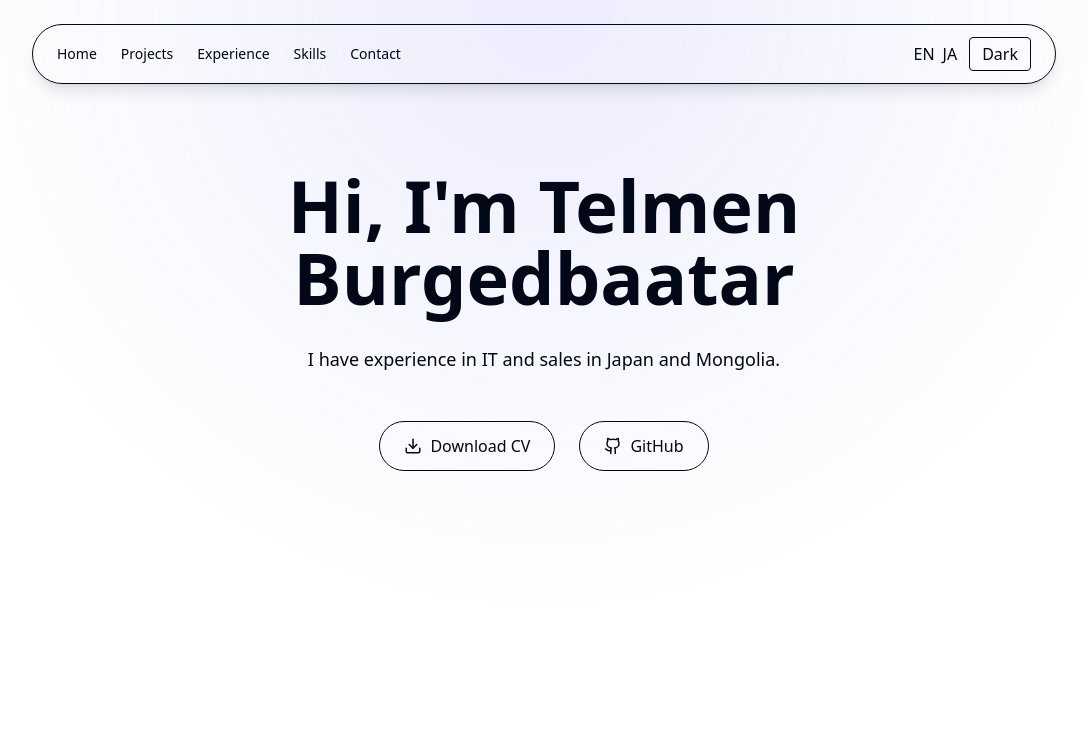
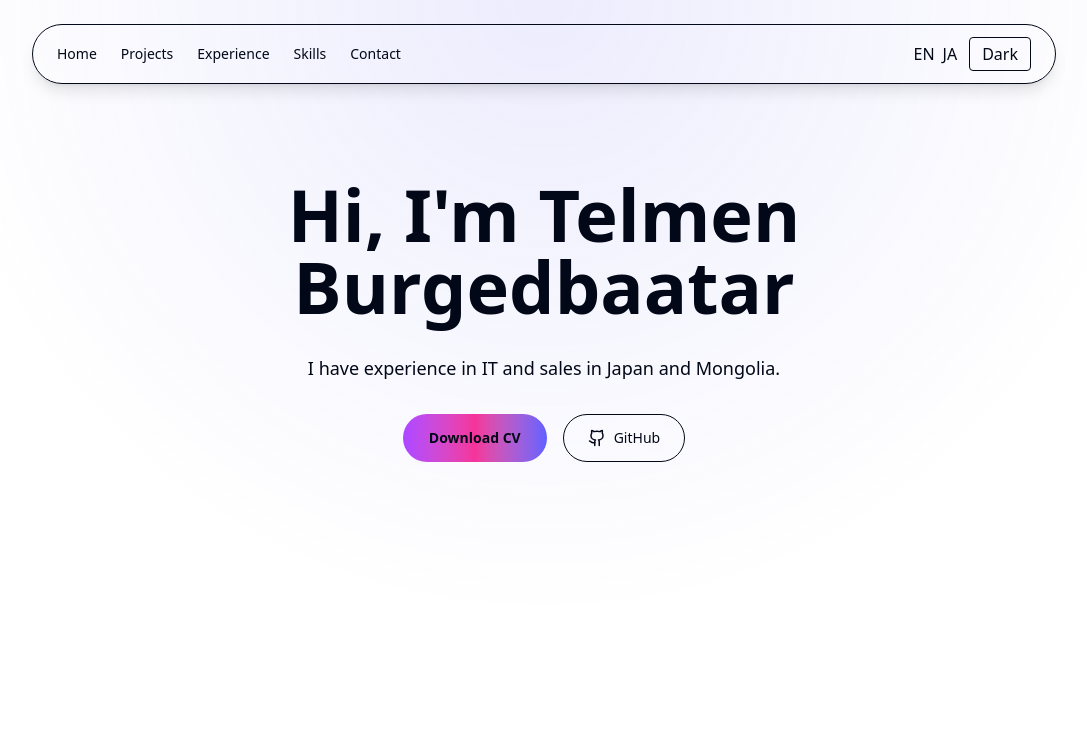
Before and after one commit to iAmSexyAndIknowIt01/portfolio, a Next.js app: page /en in a window 1280 px wide. Shown: the top 750 px of the page, without its empty margins (96-1183 px from the left). Built offline with nearby package versions, Linux system fonts and the light colour scheme.

Commit message:
buttons styled

```diff
--- a/components/CVButton.tsx
+++ b/components/CVButton.tsx
@@ -1,22 +1,28 @@
 "use client";
 
-import { useLocale } from "next-intl";
-import { Download } from "lucide-react";
-
 export default function CVButton() {
-  const locale = useLocale();
-
-  const cvPath =
-    locale === "ja" ? "/cv/cv-ja.pdf" : "/cv/cv-en.pdf";
-
   return (
     <a
-      href={cvPath}
+      href="/cv-en.html"
       download
-      className="inline-flex items-center gap-2 rounded-full border px-6 py-3 hover:bg-accent hover:text-white transition"
+      className="
+        relative inline-flex items-center justify-center
+        rounded-full p-0.5
+        bg-linear-to-r from-purple-500 via-pink-500 to-indigo-500
+        hover:scale-105 transition
+      "
     >
-      <Download size={18} />
-      Download CV
+      <span
+        className="
+          rounded-full bg-background
+          px-6 py-3 text-sm font-semibold
+          text-foreground
+          hover:bg-transparent hover:text-white
+          transition
+        "
+      >
+        Download CV
+      </span>
     </a>
   );
 }
--- a/components/GitHubButton.tsx
+++ b/components/GitHubButton.tsx
@@ -8,7 +8,15 @@ export default function GitHubButton() {
       href="https://github.com/iAmSexyAndIknowIt01"
       target="_blank"
       rel="noopener noreferrer"
-      className="inline-flex items-center gap-2 rounded-full border px-6 py-3 hover:bg-accent hover:text-white transition"
+      className="
+        inline-flex items-center gap-2
+        rounded-full border border-muted
+        px-6 py-3 text-sm font-medium
+        text-foreground
+        hover:border-foreground
+        hover:shadow-[0_0_20px_rgba(255,255,255,0.2)]
+        transition
+      "
     >
       <Github size={18} />
       GitHub
--- a/components/Hero.tsx
+++ b/components/Hero.tsx
@@ -27,11 +27,12 @@ export default function Hero() {
         {t("description")}
       </motion.p>
 
+      {/* Buttons */}
       <motion.div
-        initial={{ opacity: 0 }}
-        animate={{ opacity: 1 }}
+        initial={{ opacity: 0, y: 10 }}
+        animate={{ opacity: 1, y: 0 }}
         transition={{ delay: 0.4 }}
-        className="flex items-center justify-center gap-6 mt-4"
+        className="flex gap-4"
       >
         <CVButton />
         <GitHubButton />
```
